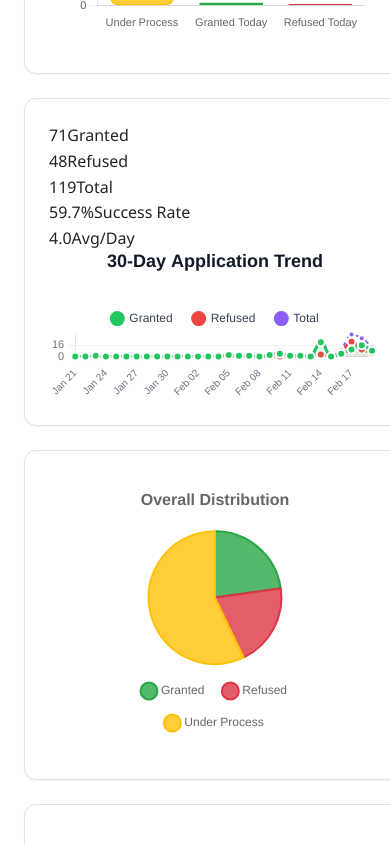
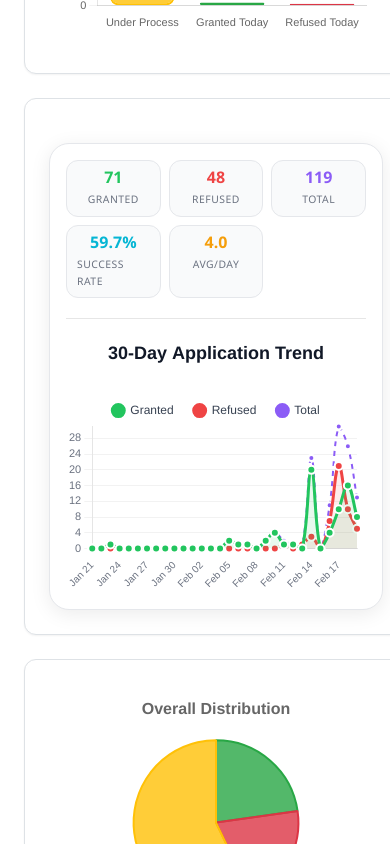
Before and after one commit to mhjahed/visa-tracker, a React (Vite) app: page / in a window 390 px wide. Shown: the part 6060-6904 px from the top of the page. Built offline with nearby package versions, Linux system fonts and the light colour scheme.

Commit message:
Update Charts.css

```diff
--- a/src/styles/Charts.css
+++ b/src/styles/Charts.css
@@ -78,3 +78,173 @@
     height: 280px;
   }
 }
+
+
+/* ================================
+   30-DAY TREND CHART
+   ================================ */
+
+.trend-chart-container {
+  border-radius: 20px;
+  padding: 24px;
+  margin-top: 20px;
+}
+
+.trend-chart-container.light {
+  background: #ffffff;
+  border: 1px solid #e5e7eb;
+  box-shadow: 0 4px 20px rgba(0, 0, 0, 0.08);
+}
+
+.trend-chart-container.dark {
+  background: rgba(255, 255, 255, 0.03);
+  backdrop-filter: blur(20px);
+  border: 1px solid rgba(255, 255, 255, 0.1);
+}
+
+/* Trend Stats */
+.trend-stats {
+  display: flex;
+  justify-content: center;
+  gap: 16px;
+  flex-wrap: wrap;
+  margin-bottom: 24px;
+  padding-bottom: 20px;
+  border-bottom: 1px solid rgba(128, 128, 128, 0.2);
+}
+
+.trend-stat {
+  display: flex;
+  flex-direction: column;
+  align-items: center;
+  padding: 12px 20px;
+  border-radius: 12px;
+  min-width: 100px;
+}
+
+.trend-chart-container.light .trend-stat {
+  background: #f9fafb;
+  border: 1px solid #e5e7eb;
+}
+
+.trend-chart-container.dark .trend-stat {
+  background: rgba(255, 255, 255, 0.05);
+  border: 1px solid rgba(255, 255, 255, 0.1);
+}
+
+.trend-stat.granted {
+  border-color: rgba(34, 197, 94, 0.3);
+}
+
+.trend-stat.granted .trend-stat-value {
+  color: #22c55e;
+}
+
+.trend-stat.refused {
+  border-color: rgba(239, 68, 68, 0.3);
+}
+
+.trend-stat.refused .trend-stat-value {
+  color: #ef4444;
+}
+
+.trend-stat.total {
+  border-color: rgba(139, 92, 246, 0.3);
+}
+
+.trend-stat.total .trend-stat-value {
+  color: #8b5cf6;
+}
+
+.trend-stat.rate {
+  border-color: rgba(6, 182, 212, 0.3);
+}
+
+.trend-stat.rate .trend-stat-value {
+  color: #06b6d4;
+}
+
+.trend-stat.avg {
+  border-color: rgba(245, 158, 11, 0.3);
+}
+
+.trend-stat.avg .trend-stat-value {
+  color: #f59e0b;
+}
+
+.trend-stat-value {
+  font-size: 1.5rem;
+  font-weight: 700;
+  line-height: 1;
+}
+
+.trend-stat-label {
+  font-size: 0.75rem;
+  font-weight: 500;
+  text-transform: uppercase;
+  letter-spacing: 0.5px;
+  margin-top: 6px;
+}
+
+.trend-chart-container.light .trend-stat-label {
+  color: #6b7280;
+}
+
+.trend-chart-container.dark .trend-stat-label {
+  color: rgba(255, 255, 255, 0.6);
+}
+
+/* Chart Wrapper */
+.trend-chart-wrapper {
+  height: 400px;
+  position: relative;
+}
+
+/* Responsive */
+@media (max-width: 768px) {
+  .trend-chart-container {
+    padding: 16px;
+  }
+
+  .trend-stats {
+    gap: 10px;
+  }
+
+  .trend-stat {
+    padding: 10px 14px;
+    min-width: 80px;
+  }
+
+  .trend-stat-value {
+    font-size: 1.2rem;
+  }
+
+  .trend-stat-label {
+    font-size: 0.65rem;
+  }
+
+  .trend-chart-wrapper {
+    height: 300px;
+  }
+}
+
+@media (max-width: 480px) {
+  .trend-stats {
+    display: grid;
+    grid-template-columns: repeat(3, 1fr);
+    gap: 8px;
+  }
+
+  .trend-stat {
+    min-width: auto;
+    padding: 8px 10px;
+  }
+
+  .trend-stat-value {
+    font-size: 1rem;
+  }
+
+  .trend-chart-wrapper {
+    height: 250px;
+  }
+}
```
